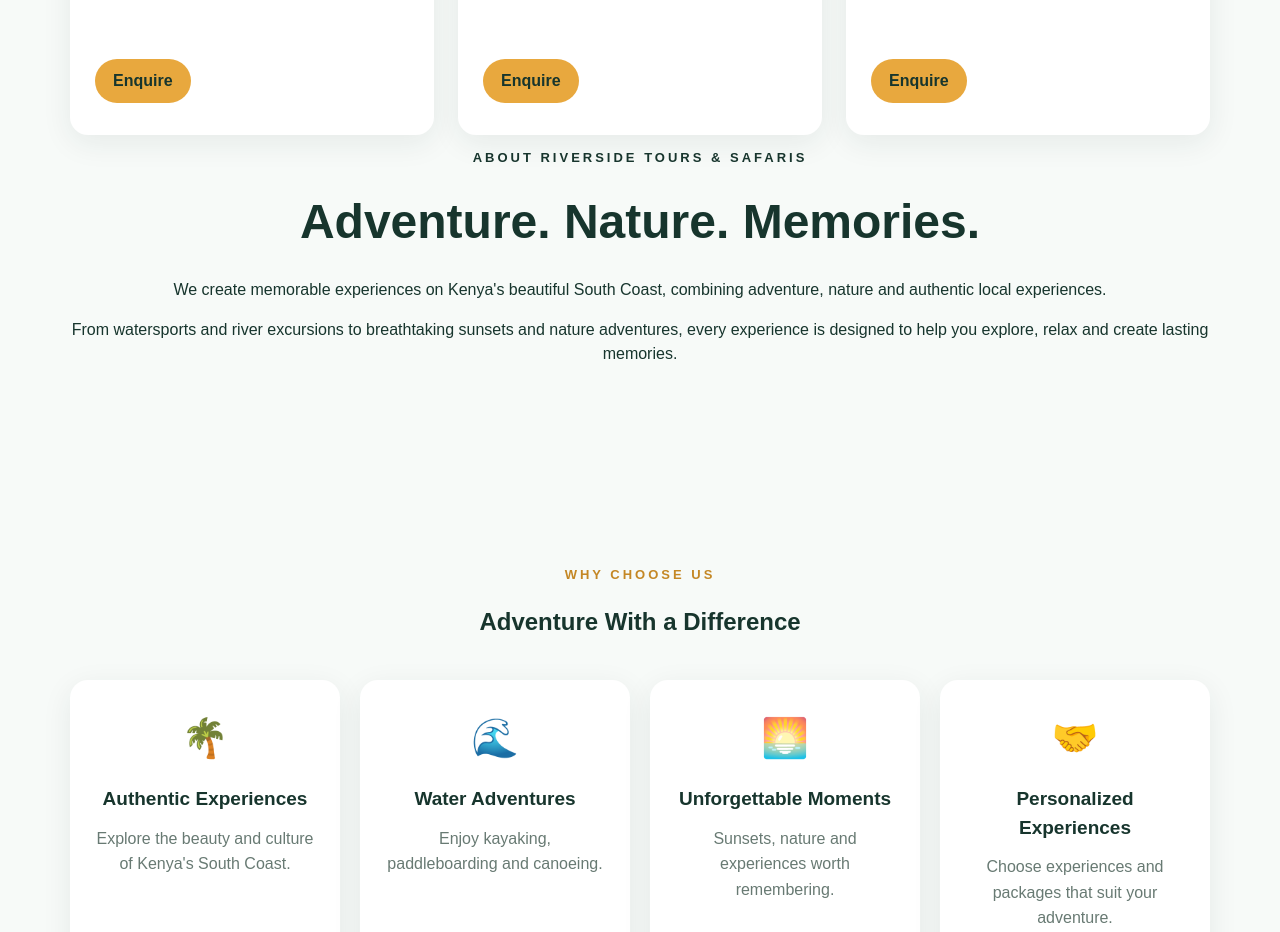
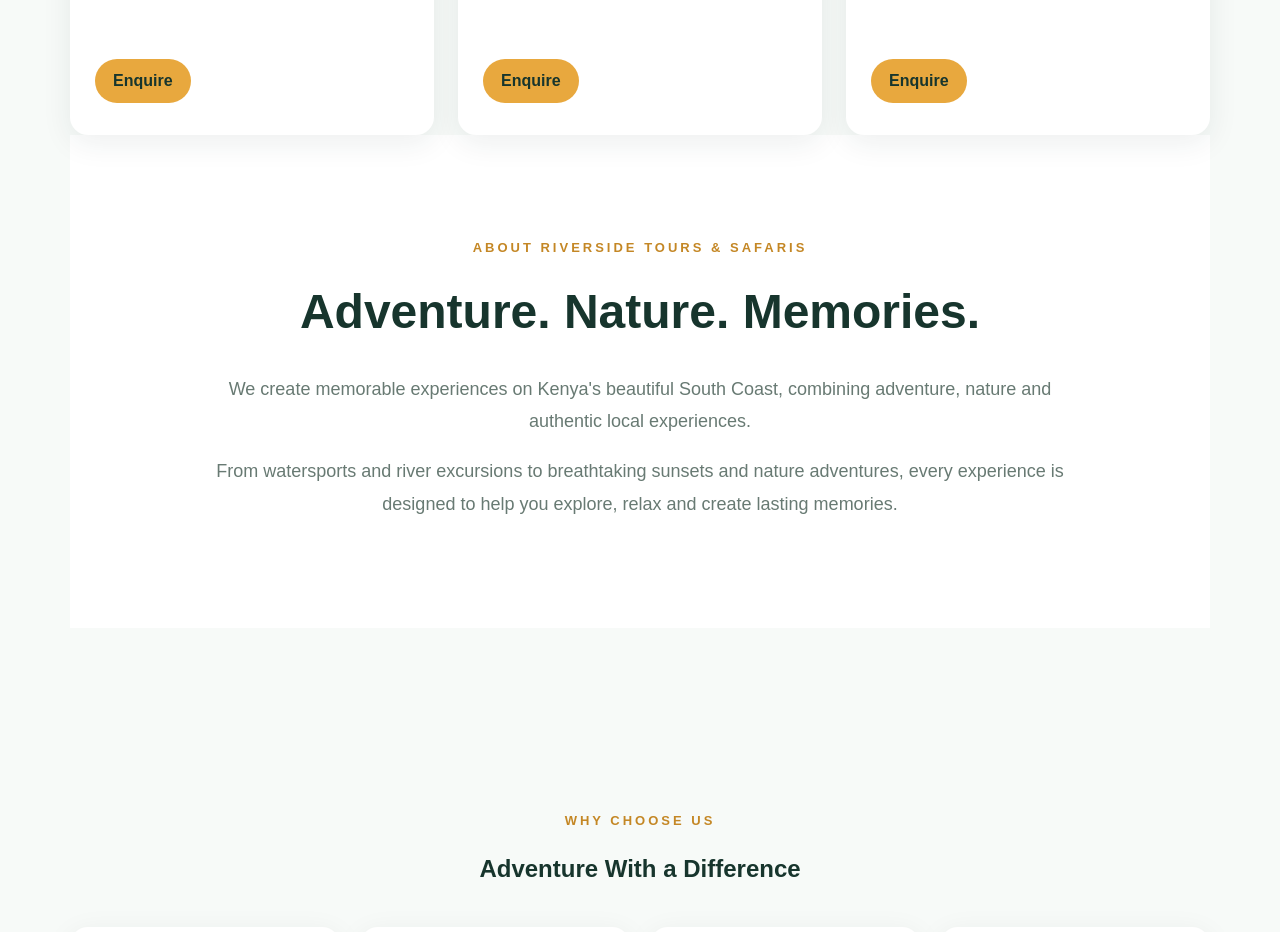
Before and after one commit to salimhamad2-collab/riversidetours, a React (Vite) app: page / in a window 1280 px wide. Shown: the part 1760-2692 px from the top of the page. Built offline with nearby package versions, Linux system fonts and the light colour scheme.

Commit message:
Update App.css

```diff
--- a/src/react-app/App.css
+++ b/src/react-app/App.css
@@ -312,3 +312,40 @@
     display: none;
   }
 }
+.about {
+  background: #ffffff;
+  padding: 90px 30px;
+}
+
+.about-content {
+  max-width: 850px;
+  margin: 0 auto;
+  text-align: center;
+}
+
+.about .eyebrow {
+  color: #c48725;
+}
+
+.about h2 {
+  font-size: clamp(32px, 5vw, 48px);
+  margin: 10px 0 25px;
+  color: #17352d;
+}
+
+.about p:not(.eyebrow) {
+  color: #687a73;
+  font-size: 18px;
+  line-height: 1.8;
+  margin: 0 auto 18px;
+}
+
+@media (max-width: 600px) {
+  .about {
+    padding: 65px 20px;
+  }
+
+  .about p:not(.eyebrow) {
+    font-size: 16px;
+  }
+}
```
